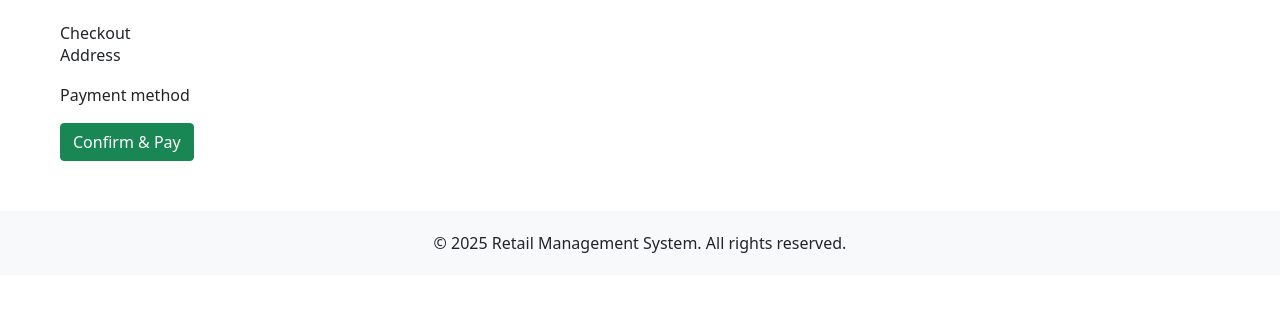
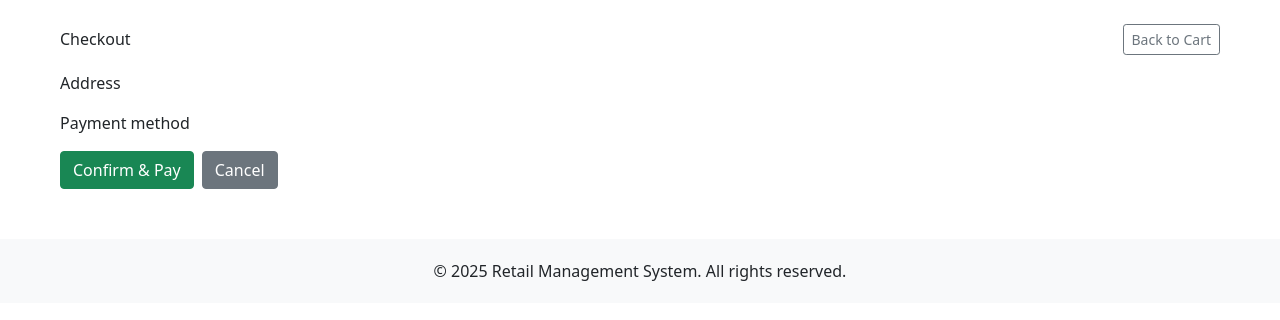
Before and after one commit to r-0n/software-architecture-project, a Django app: template src/templates/cart/checkout.html in a window 1280 px wide. Shown: the part 56-376 px from the top of the page. Run offline with Django 3.2, Linux system fonts and the light colour scheme; the template is opened without the code that fills it, so the values that code supplies are empty, except form fields; tables that the repository leaves empty hold one stand-in row (values such as "Sample post"); form fields are guessed from the names that the template uses; some libraries are stand-ins or nearby versions.

Commit message:
User Cancels Before Payment

```diff
--- a/src/templates/cart/checkout.html
+++ b/src/templates/cart/checkout.html
@@ -3,7 +3,12 @@
 
 {% block content %}
 <div class="container mt-4">
-    <h2>Checkout</h2>
+    <div class="d-flex justify-content-between align-items-center mb-3">
+        <h2>Checkout</h2>
+        <button type="button" class="btn btn-outline-secondary btn-sm" onclick="confirmBackToCart()">
+            <i class="bi bi-arrow-left"></i> Back to Cart
+        </button>
+    </div>
 
     <form method="post" novalidate>
         {% csrf_token %}
@@ -24,7 +29,10 @@
             {{ form.card_number }}
         </div>
 
-        <button type="submit" class="btn btn-success">Confirm & Pay</button>
+        <div class="d-flex gap-2">
+            <button type="submit" class="btn btn-success">Confirm & Pay</button>
+            <button type="button" class="btn btn-secondary" onclick="confirmCancel()">Cancel</button>
+        </div>
     </form>
 </div>
 
@@ -41,5 +49,34 @@
     }
     paymentSelect.addEventListener("change", toggleCardField);
     document.addEventListener("DOMContentLoaded", toggleCardField);
+
+    function confirmCancel() {
+        if (confirm("Are you sure you want to cancel the payment? Your cart will be discarded.")) {
+            clearCartAndRedirect();
+        }
+    }
+
+    function confirmBackToCart() {
+        if (confirm("Are you sure you want to go back? Your cart will be discarded.")) {
+            clearCartAndRedirect();
+        }
+    }
+
+    function clearCartAndRedirect() {
+        // Clear the cart by making a request to clear endpoint
+        fetch("{% url 'cart:cart_clear' %}", {
+            method: 'POST',
+            headers: {
+                'X-CSRFToken': document.querySelector('[name=csrfmiddlewaretoken]').value,
+                'Content-Type': 'application/json',
+            },
+        }).then(() => {
+            // Redirect to products page after clearing cart
+            window.location.href = "{% url 'products:product_list' %}";
+        }).catch(() => {
+            // If clear fails, still redirect to products page
+            window.location.href = "{% url 'products:product_list' %}";
+        });
+    }
 </script>
 {% endblock %}
```
Also changed, not shown: src/cart/views.py (+4 -4 lines), src/db.sqlite3.
